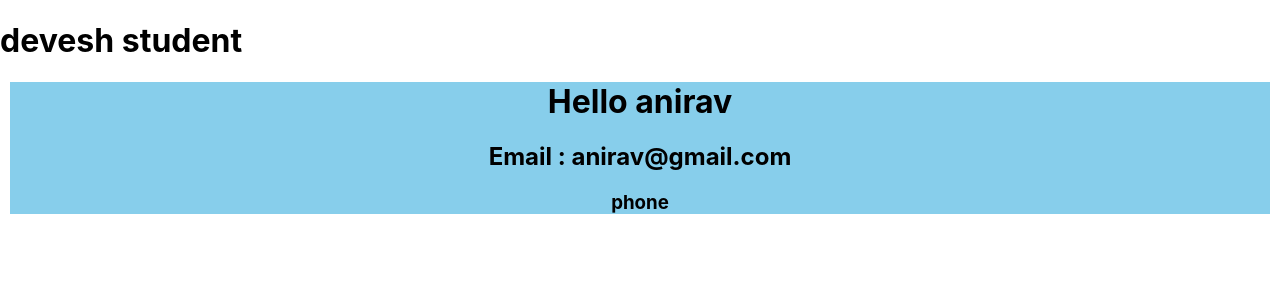
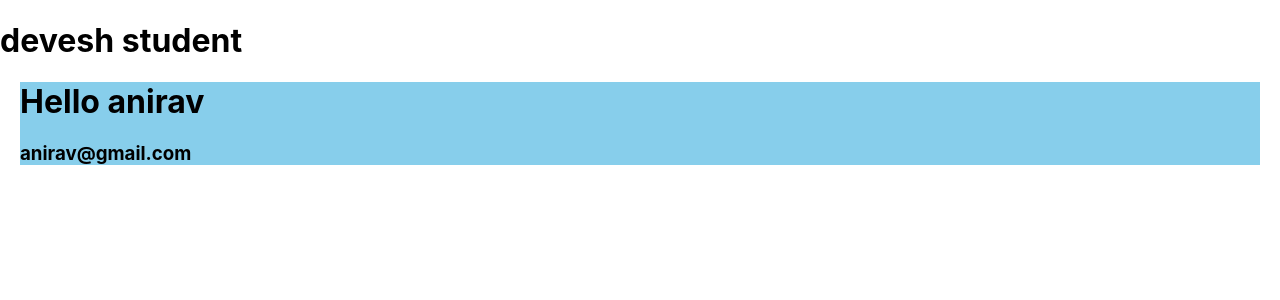
Before and after one commit to devesh594/React, a React (Create React App) app in the folder myapp/: page / in a window 1280 px wide. Shown: the top 300 px of the page. Built offline with nearby package versions, Linux system fonts and the light colour scheme.

Commit message:
props class component (App+user.js)

```diff
--- a/myapp/src/Users.js
+++ b/myapp/src/Users.js
@@ -192,19 +192,19 @@
 // //
 // //
 // //
-function Users(props) {
-  console.log(props);
-  return (
-    <div
-      style={{ backgroundColor: "skyblue", margin: 10, textAlign: "center" }}
-    >
-      <h1>Hello {props.name}</h1>
-      <h2>Email : {props.email}</h2>
-      <h3>phone {props.phone}</h3>
-    </div>
-  );
-}
-export default Users;
+// function Users(props) {
+//   console.log(props);
+//   return (
+//     <div
+//       style={{ backgroundColor: "skyblue", margin: 10, textAlign: "center" }}
+//     >
+//       <h1>Hello {props.name}</h1>
+//       <h2>Email : {props.email}</h2>
+//       <h3>phone {props.phone}</h3>
+//     </div>
+//   );
+// }
+// export default Users;
 
 // import React, { useState } from "react";
 
@@ -225,3 +225,25 @@ export default Users;
 //   );
 // }
 // export default Users;
+//
+//
+//
+//
+//
+// PROPS IN CLASS COMPONENT
+//
+//  App.js me bhi likha h
+//
+//
+//
+import React from "react";
+export default class Users extends React.Component {
+  render() {
+    return (
+      <div style={{ backgroundColor: "skyblue", margin: 20 }}>
+        <h1>Hello {this.props.name}</h1>
+        <h3>{this.props.email}</h3>
+      </div>
+    );
+  }
+}
```
